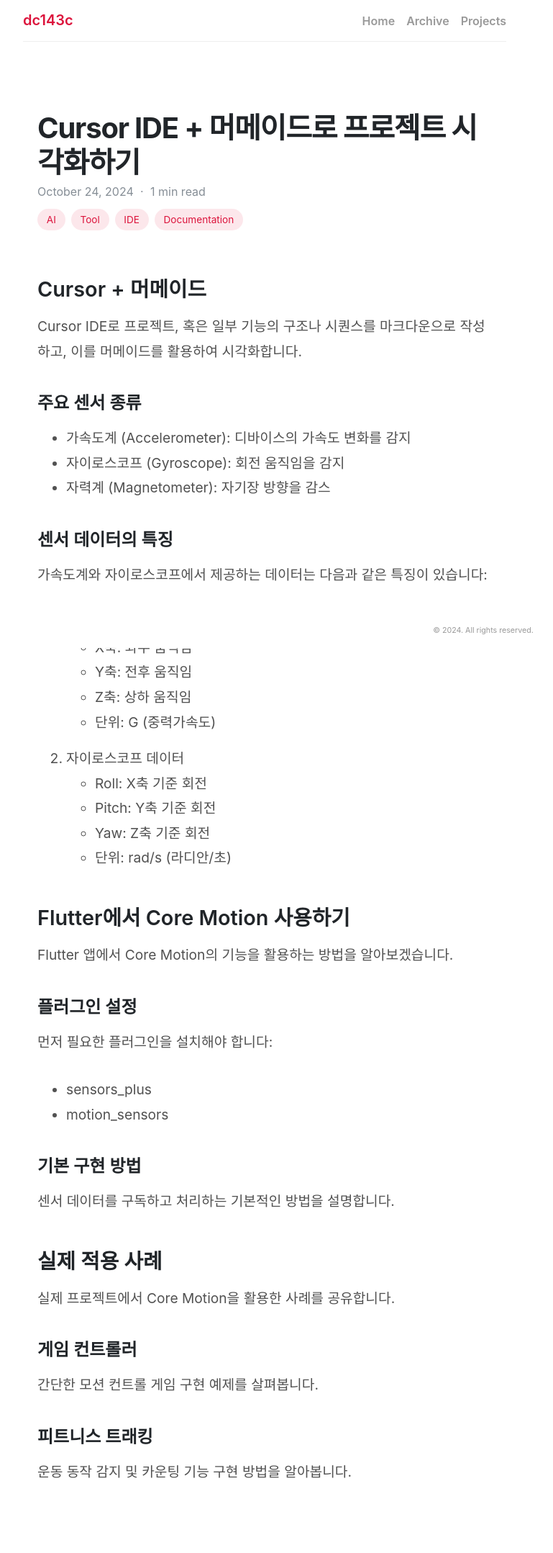
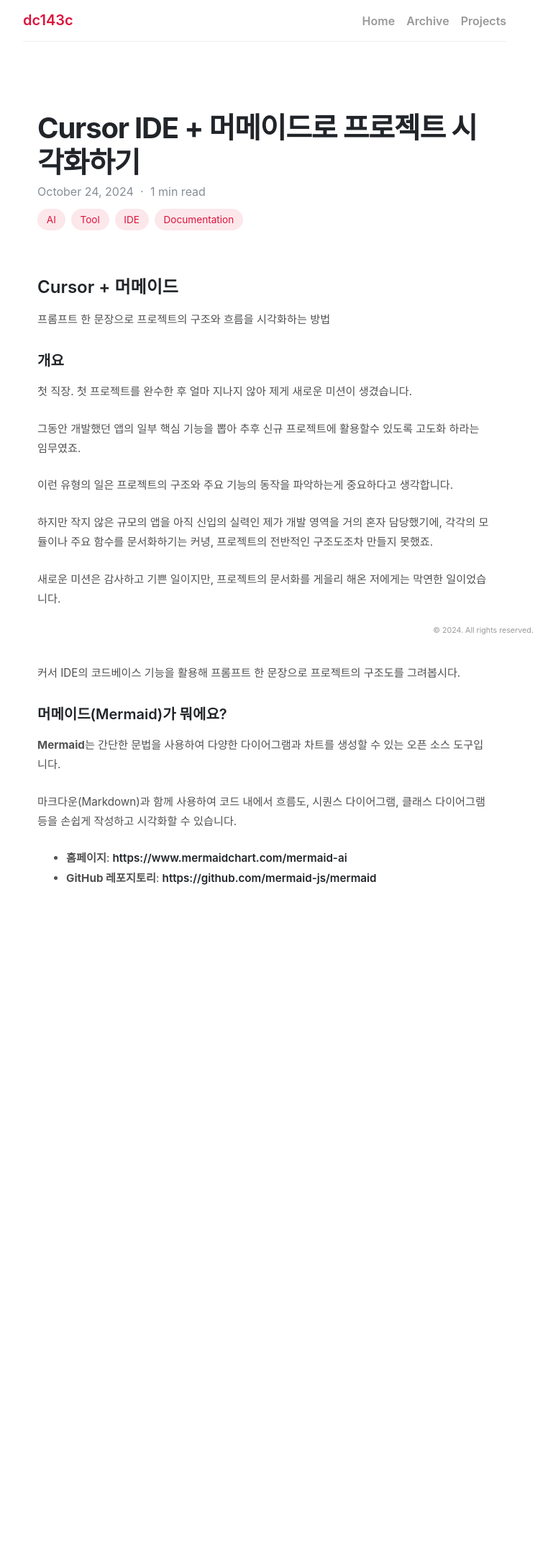
Before and after one commit to dc143cDev/dc143cDev.github.io, a Jekyll site: the page built from _posts/2024-10-21-cursor-ide.md, in a window 1280 px wide. Shown: the whole page at 72% size, without its empty margins (272-1041 px from the left). Built offline with Jekyll 4.4.1, drawn with Linux system fonts in a browser that asks for light colours; some web fonts are replaced; after the commit the page ends 1313 px from its top, so only the background shows below that.

Commit message:
커서+머메이드 포스트 작성중

```diff
--- a/_posts/2024-10-21-cursor-ide.md
+++ b/_posts/2024-10-21-cursor-ide.md
@@ -6,44 +6,30 @@
 ---
 
 ## Cursor + 머메이드
-Cursor IDE로 프로젝트, 혹은 일부 기능의 구조나 시퀀스를 마크다운으로 작성하고, 이를 머메이드를 활용하여 시각화합니다.
+프롬프트 한 문장으로 프로젝트의 구조와 흐름을 시각화하는 방법
 
-### 주요 센서 종류
-- 가속도계 (Accelerometer): 디바이스의 가속도 변화를 감지
-- 자이로스코프 (Gyroscope): 회전 움직임을 감지
-- 자력계 (Magnetometer): 자기장 방향을 감스
+### 개요
 
-### 센서 데이터의 특징
-가속도계와 자이로스코프에서 제공하는 데이터는 다음과 같은 특징이 있습니다:
+첫 직장. 첫 프로젝트를 완수한 후 얼마 지나지 않아 제게 새로운 미션이 생겼습니다.
 
-1. 가속도계 데이터
-   - X축: 좌우 움직임
-   - Y축: 전후 움직임
-   - Z축: 상하 움직임
-   - 단위: G (중력가속도)
+그동안 개발했던 앱의 일부 핵심 기능을 뽑아 추후 신규 프로젝트에 활용할수 있도록 고도화 하라는 임무였죠.
 
-2. 자이로스코프 데이터
-   - Roll: X축 기준 회전
-   - Pitch: Y축 기준 회전
-   - Yaw: Z축 기준 회전
-   - 단위: rad/s (라디안/초)
+이런 유형의 일은 프로젝트의 구조와 주요 기능의 동작을 파악하는게 중요하다고 생각합니다.
 
-## Flutter에서 Core Motion 사용하기
-Flutter 앱에서 Core Motion의 기능을 활용하는 방법을 알아보겠습니다.
+하지만 작지 않은 규모의 앱을 아직 신입의 실력인 제가 개발 영역을 거의 혼자 담당했기에, 각각의 모듈이나 주요 함수를 문서화하기는 커녕, 프로젝트의 전반적인 구조도조차 만들지 못했죠.
 
-### 플러그인 설정
-먼저 필요한 플러그인을 설치해야 합니다:
-- sensors_plus
-- motion_sensors
+새로운 미션은 감사하고 기쁜 일이지만, 프로젝트의 문서화를 게을리 해온 저에게는 막연한 일이었습니다.
 
-### 기본 구현 방법
-센서 데이터를 구독하고 처리하는 기본적인 방법을 설명합니다.
+그래서 지난날의 저의 나태함을 만회하기 위해 커서와 머메이드를 활용해보기로 했습니다.
 
-## 실제 적용 사례
-실제 프로젝트에서 Core Motion을 활용한 사례를 공유합니다.
+커서 IDE의 코드베이스 기능을 활용해 프롬프트 한 문장으로 프로젝트의 구조도를 그려봅시다.
 
-### 게임 컨트롤러
-간단한 모션 컨트롤 게임 구현 예제를 살펴봅니다.
 
-### 피트니스 트래킹
-운동 동작 감지 및 카운팅 기능 구현 방법을 알아봅니다.
+### 머메이드(Mermaid)가 뭐에요?
+
+**Mermaid**는 간단한 문법을 사용하여 다양한 다이어그램과 차트를 생성할 수 있는 오픈 소스 도구입니다.
+
+마크다운(Markdown)과 함께 사용하여 코드 내에서 흐름도, 시퀀스 다이어그램, 클래스 다이어그램 등을 손쉽게 작성하고 시각화할 수 있습니다.
+
+- **홈페이지**: [https://www.mermaidchart.com/mermaid-ai](https://www.mermaidchart.com/mermaid-ai)
+- **GitHub 레포지토리**: [https://github.com/mermaid-js/mermaid](https://github.com/mermaid-js/mermaid)
--- a/_sass/_posts.scss
+++ b/_sass/_posts.scss
@@ -112,23 +112,23 @@
   }
 
   .post-content {
-    font-size: 1.2rem;
+    font-size: 0.95rem;
     line-height: 1.8;
 
     h2 {
-      font-size: 1.8rem;
-      margin-top: 3rem;
-      margin-bottom: 1rem;
-    }
-
-    h3 {
       font-size: 1.5rem;
       margin-top: 2.5rem;
       margin-bottom: 1rem;
     }
 
+    h3 {
+      font-size: 1.25rem;
+      margin-top: 2rem;
+      margin-bottom: 1rem;
+    }
+
     p {
-      margin-bottom: 2rem;
+      margin-bottom: 1.5rem;
     }
 
     img {
```
